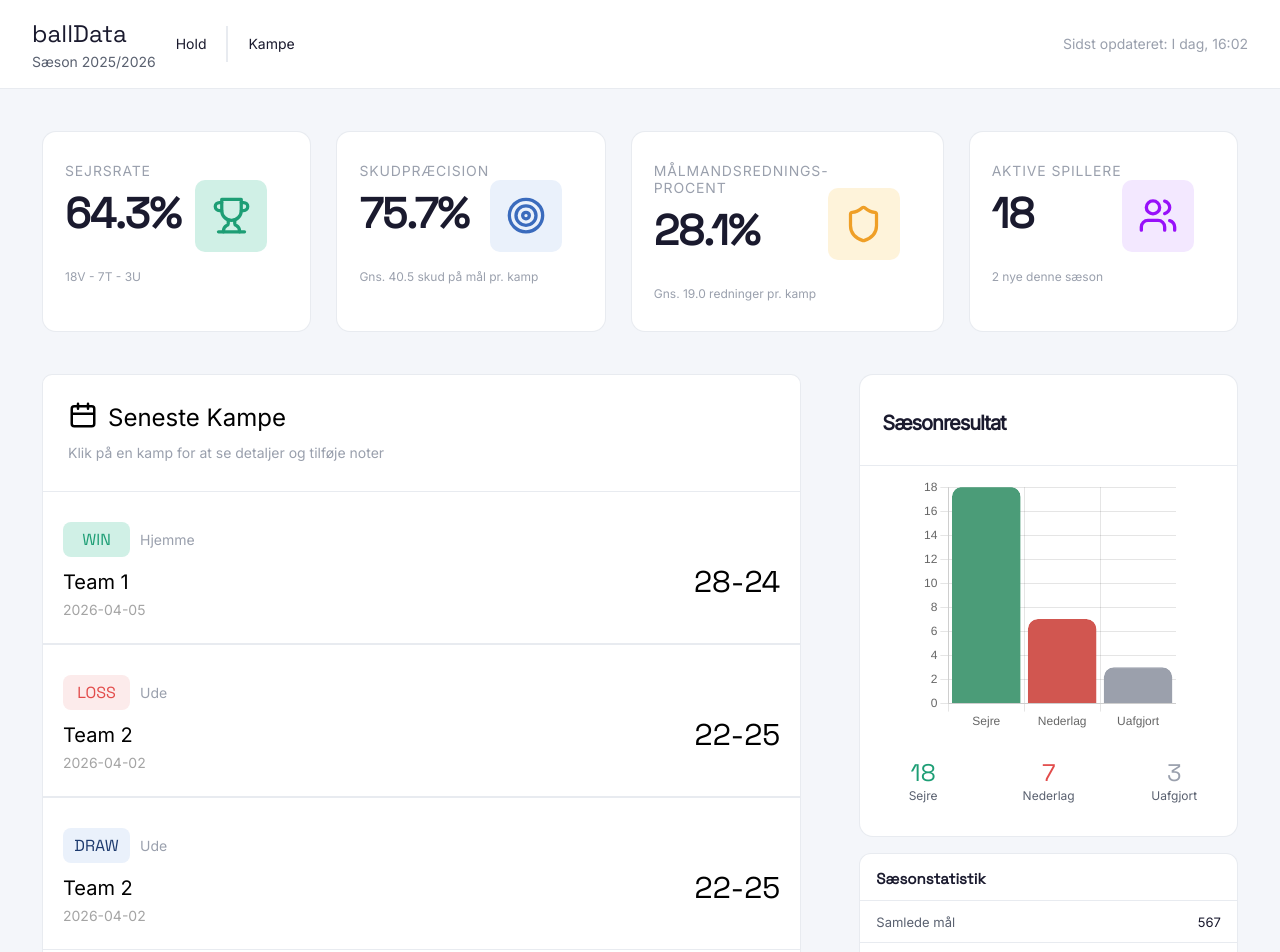
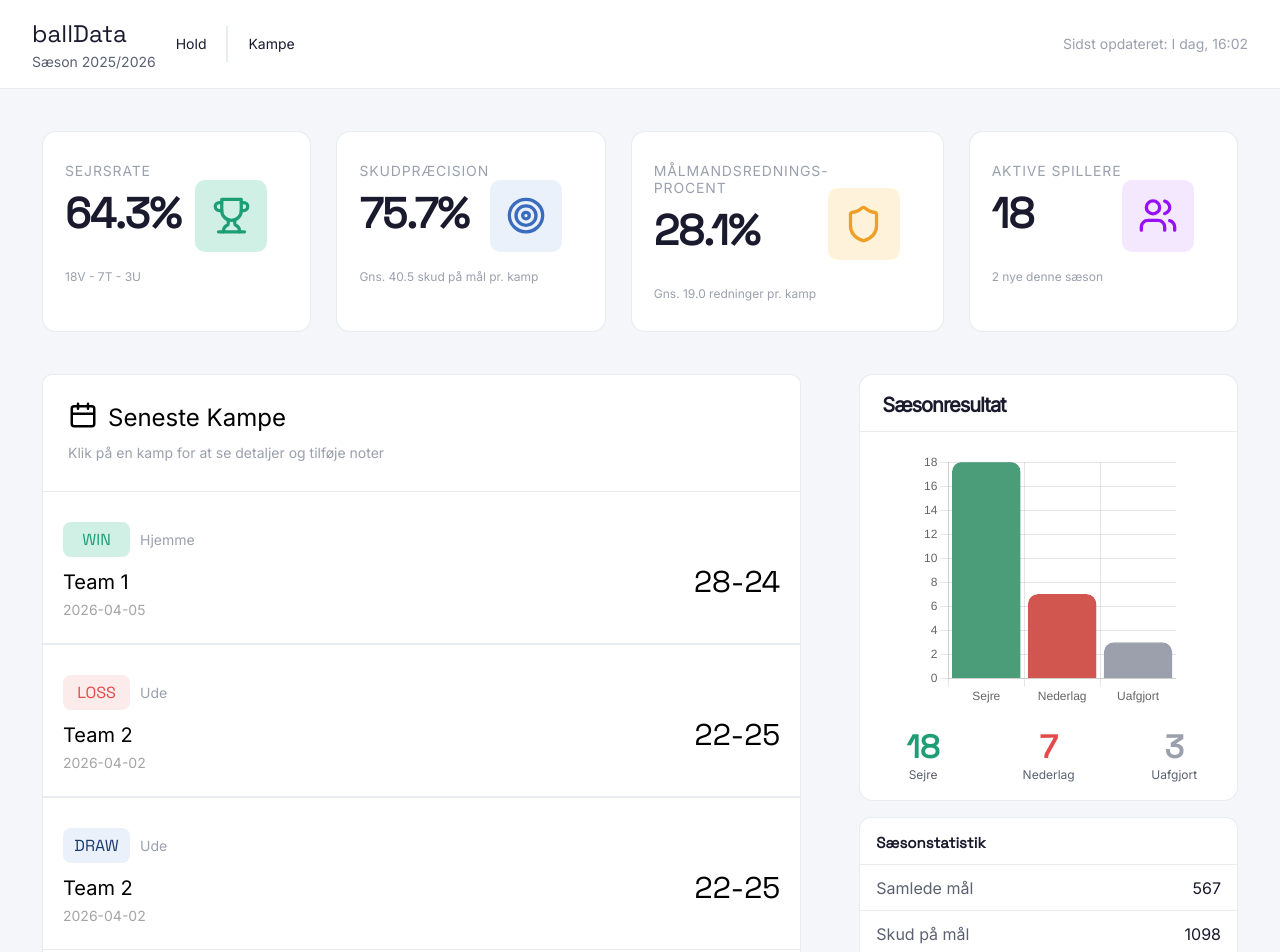
Before and after one commit to cs-26-dat-2-04/ballData, a Next.js app in the folder frontend/: page / in a window 1280 px wide. Shown: the top 952 px of the page. Built offline with nearby package versions, Linux system fonts and the light colour scheme.

Commit message:
Small visual fixes

```diff
--- a/frontend/src/components/SeasonGraph/seasonGraph.module.css
+++ b/frontend/src/components/SeasonGraph/seasonGraph.module.css
@@ -6,7 +6,6 @@
   background: white;
   border-radius: 14px;
   border: 1.5px solid var(--rule);
-  padding: 18px 0 18px;
 }
 
 .graphTitle {
@@ -17,20 +16,19 @@
   color: var(--ink);
   line-height: 1;
   letter-spacing: -1px;
-  padding-bottom: 32px;
+  padding-bottom: 16px;
   border-bottom: 1px solid var(--rule);
   padding-left: 22px;
-  margin-bottom: 3%;
 }
 
 .graphNumbersContainer {
   display: grid;
   grid-template-columns: 1fr 1fr 1fr;
   text-align: center;
-  margin-top: 25px;
+  margin-top: 20px;
   font-family: "Space Grotesk";
-  font-weight: 400;
-  font-size: 24px;
+  font-weight: 600;
+  font-size: 32px;
 }
 
 .graphDescriptorsContainer {
--- a/frontend/src/components/SeasonStats/SeasonStats.module.css
+++ b/frontend/src/components/SeasonStats/SeasonStats.module.css
@@ -38,12 +38,12 @@
 }
 
 .statLabel {
-    font-size: 13px;
+  font-size: 16px;
   color: var(--muted);
 }
 
 .statValue {
-    font-size: 13px;
+  font-size: 16px;
   font-weight: 500;
   color: var(--ink);
 }
```
Lines whose indentation alone changed are shown as unchanged.
